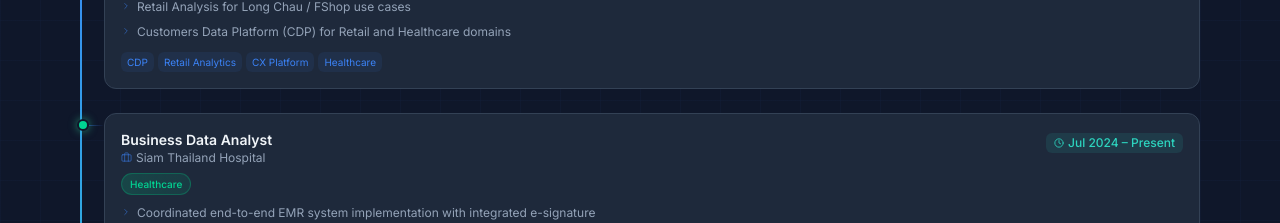
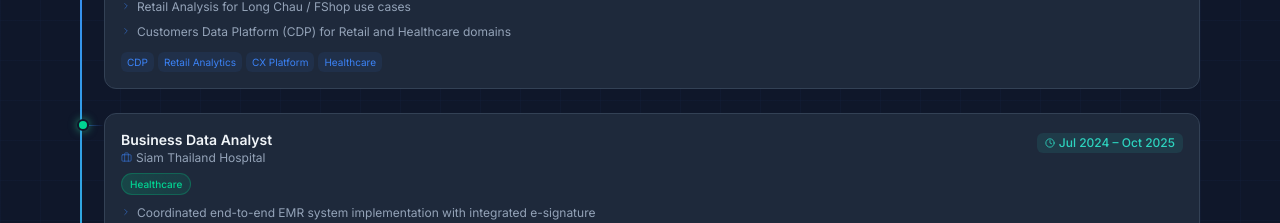
Before and after one commit to AnhDieu19/Resume, a React (Vite) app: page / in a window 1280 px wide. Shown: the part 2260-2483 px from the top of the page. Built offline with nearby package versions, Linux system fonts and the light colour scheme.

Commit message:
fix: correct Siam Thailand period to Jul 2024 - Oct 2025

```diff
--- a/src/data/cvData.js
+++ b/src/data/cvData.js
@@ -113,7 +113,7 @@ const cvData = {
       {
         company: "Siam Thailand Hospital",
         role: "Business Data Analyst",
-        period: "Jul 2024 – Present",
+        period: "Jul 2024 – Oct 2025",
         type: "Full-time",
         domain: "healthcare",
         bullets: [
@@ -326,7 +326,7 @@ const cvData = {
       {
         company: "Bệnh viện Siam Thailand",
         role: "Chuyên viên Phân tích Dữ liệu Kinh doanh",
-        period: "07/2024 – Hiện tại",
+        period: "07/2024 – 10/2025",
         type: "Toàn thời gian",
         domain: "healthcare",
         bullets: [
```
